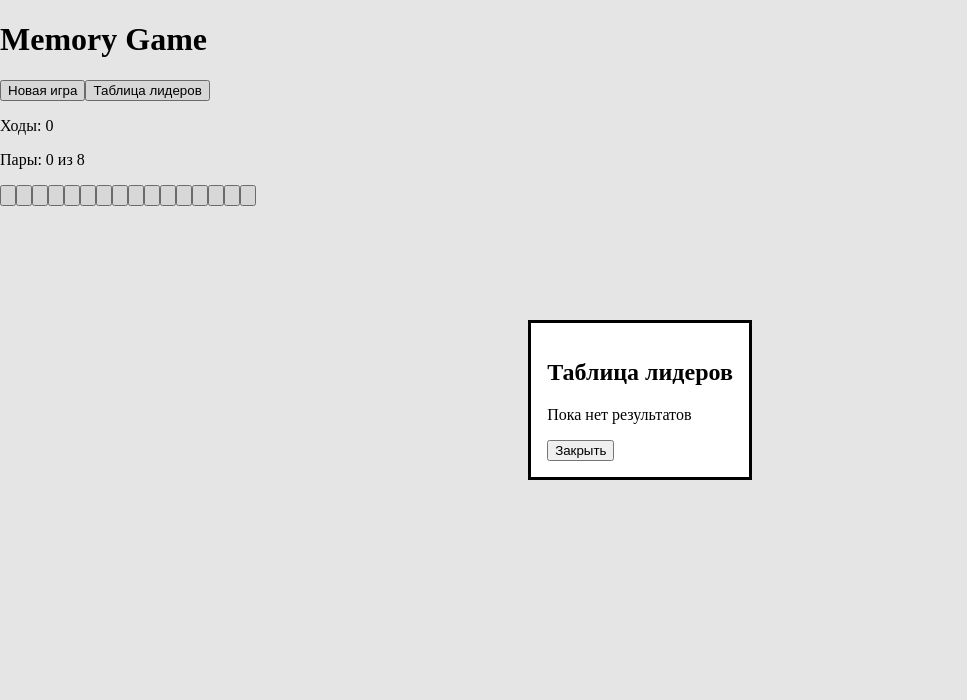
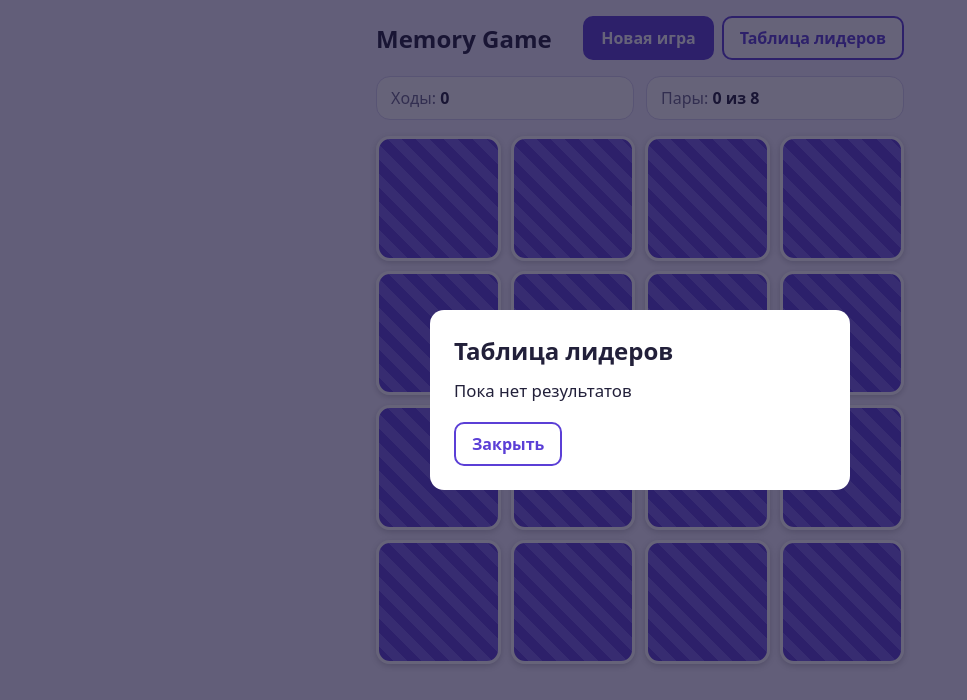
Before and after one commit to AlexJsNett/memory-game, a website with bundled scripts: page index.html in a window 1280 px wide. Both pictures are taken after a click on the button "Таблица лидеров". Shown: the whole page, without its empty margins (0-967 px from the left). Built offline with nearby package versions, Linux system fonts and the light colour scheme.

Commit message:
style: add layout, card and modal styles

```diff
--- a/styles/main.css
+++ b/styles/main.css
@@ -1,7 +1,253 @@
+:root {
+  --bg: #f4f1ff;
+  --surface: #ffffff;
+  --text: #22203a;
+  --muted: #6b6889;
+  --accent: #5b3fd6;
+  --accent-text: #ffffff;
+  --border: #d9d4f2;
+  --matched: #2e9e44;
+  --card-back: #5b3fd6;
+  --card-back-2: #7a62e8;
+  --radius: 14px;
+}
+
 * {
   box-sizing: border-box;
 }
 
 body {
   margin: 0;
+  min-height: 100vh;
+  font-family: system-ui, -apple-system, 'Segoe UI', Roboto, sans-serif;
+  color: var(--text);
+  background: var(--bg);
 }
+
+body.scroll-locked {
+  overflow: hidden;
+}
+
+.app {
+  max-width: 560px;
+  margin: 0 auto;
+  padding: 16px;
+}
+
+/* header */
+.header {
+  display: flex;
+  flex-wrap: wrap;
+  align-items: center;
+  justify-content: space-between;
+  gap: 12px;
+  margin-bottom: 16px;
+}
+
+.header__title {
+  margin: 0;
+  font-size: 1.5rem;
+}
+
+.header__buttons {
+  display: flex;
+  flex-wrap: wrap;
+  gap: 8px;
+}
+
+.button {
+  min-height: 44px;
+  padding: 0 16px;
+  font: inherit;
+  font-weight: 600;
+  color: var(--accent);
+  background: var(--surface);
+  border: 2px solid var(--accent);
+  border-radius: 10px;
+  cursor: pointer;
+}
+
+.button:hover {
+  background: #ece8ff;
+}
+
+.button--primary {
+  color: var(--accent-text);
+  background: var(--accent);
+}
+
+.button--primary:hover {
+  background: #4a30bd;
+}
+
+.button:focus-visible,
+.card:focus-visible {
+  outline: 3px solid #ffb000;
+  outline-offset: 2px;
+}
+
+/* stats */
+.stats {
+  display: flex;
+  justify-content: space-between;
+  gap: 12px;
+  margin-bottom: 16px;
+}
+
+.stats__item {
+  flex: 1;
+  margin: 0;
+  padding: 10px 14px;
+  color: var(--muted);
+  background: var(--surface);
+  border: 1px solid var(--border);
+  border-radius: var(--radius);
+}
+
+.stats__value {
+  font-weight: 700;
+  color: var(--text);
+}
+
+/* board */
+.board {
+  display: grid;
+  grid-template-columns: repeat(4, 1fr);
+  gap: 10px;
+}
+
+.board.is-locked .card:not(.is-open) {
+  cursor: default;
+}
+
+.card {
+  position: relative;
+  aspect-ratio: 1;
+  padding: 0;
+  background: none;
+  border: 0;
+  border-radius: var(--radius);
+  cursor: pointer;
+  touch-action: manipulation;
+  -webkit-tap-highlight-color: transparent;
+}
+
+.card.is-open {
+  cursor: default;
+}
+
+.card__inner {
+  position: absolute;
+  inset: 0;
+}
+
+.card__side {
+  position: absolute;
+  inset: 0;
+  display: flex;
+  align-items: center;
+  justify-content: center;
+  border-radius: var(--radius);
+  transition: opacity 0.2s;
+}
+
+.card__cover {
+  background: repeating-linear-gradient(
+    45deg,
+    var(--card-back),
+    var(--card-back) 10px,
+    var(--card-back-2) 10px,
+    var(--card-back-2) 20px
+  );
+  border: 3px solid var(--surface);
+  box-shadow: 0 2px 6px rgb(0 0 0 / 20%);
+}
+
+.card__face {
+  background: var(--surface);
+  border: 3px solid var(--border);
+  opacity: 0;
+}
+
+.card__img {
+  width: 82%;
+  height: 82%;
+  pointer-events: none;
+}
+
+.card.is-open .card__cover {
+  opacity: 0;
+}
+
+.card.is-open .card__face {
+  opacity: 1;
+}
+
+.card.is-matched .card__face {
+  border-color: var(--matched);
+}
+
+/* modal */
+.modal {
+  width: min(92vw, 420px);
+  padding: 0;
+  color: var(--text);
+  background: var(--surface);
+  border: 0;
+  border-radius: var(--radius);
+}
+
+.modal::backdrop {
+  background: rgb(20 16 50 / 65%);
+}
+
+.modal__box {
+  padding: 24px;
+}
+
+.modal__title {
+  margin: 0 0 12px;
+}
+
+.modal__text {
+  margin: 0 0 20px;
+  font-size: 1.05rem;
+}
+
+.modal__actions {
+  display: flex;
+  flex-wrap: wrap;
+  gap: 8px;
+  margin-top: 20px;
+}
+
+.modal__text + .modal__actions {
+  margin-top: 0;
+}
+
+.results {
+  width: 100%;
+  border-collapse: collapse;
+}
+
+.results th,
+.results td {
+  padding: 8px 10px;
+  text-align: left;
+  border-bottom: 1px solid var(--border);
+}
+
+.results th {
+  color: var(--muted);
+  font-size: 0.85rem;
+}
+
+@media (max-width: 380px) {
+  .board {
+    gap: 6px;
+  }
+
+  .app {
+    padding: 10px;
+  }
+}
```
